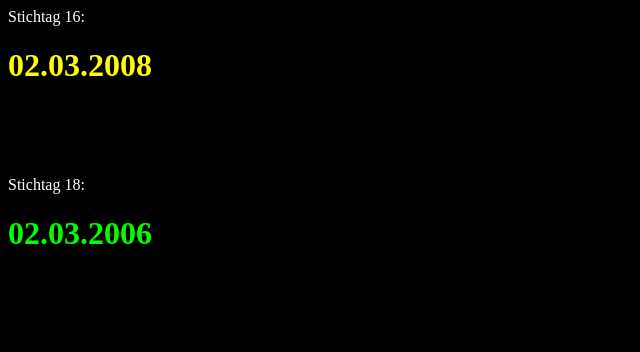
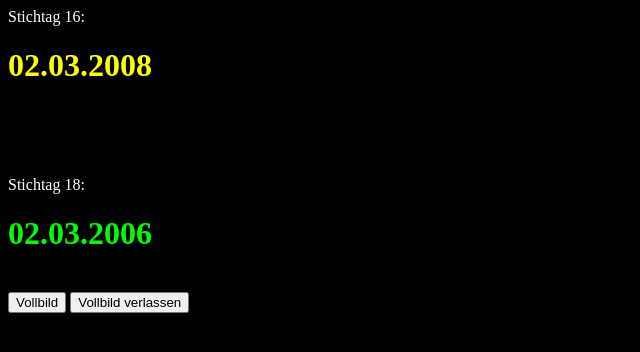
Before and after one commit to fx6666/fx6666.github.io, a plain HTML site: page index.html in a window 1280 px wide. Shown: the whole page, without its empty margins (0-640 px from the left). Drawn offline with Linux system fonts and the light colour scheme.

Commit message:
Update index.html

```diff
--- a/index.html
+++ b/index.html
@@ -7,17 +7,31 @@ body {background-color: black;}
 #age18   {color: lime;}
 p    {color: white;}
 </style>
+
 <script type="text/javascript">
+/* Get the documentElement (<html>) to display the page in fullscreen */
+var elem = document.documentElement;
 
-  var jetzt = new Date();
-  var Tag = jetzt.getDate();
-  var name = "url(Wallpapers/" + Tag + ".jpg)"
+/* View in fullscreen */
+function openFullscreen() {
+  if (elem.requestFullscreen) {
+    elem.requestFullscreen();
+  } else if (elem.webkitRequestFullscreen) { /* Safari */
+    elem.webkitRequestFullscreen();
+  } else if (elem.msRequestFullscreen) { /* IE11 */
+    elem.msRequestFullscreen();
+  }
+}
 
-//  var myVar = setTimeout(setzeFokus, 1000);
-
-function setzeFokus() {
-    document.gbqf.q.focus();
-    document.getElementById("qqq").focus();
+/* Close fullscreen */
+function closeFullscreen() {
+  if (document.exitFullscreen) {
+    document.exitFullscreen();
+  } else if (document.webkitExitFullscreen) { /* Safari */
+    document.webkitExitFullscreen();
+  } else if (document.msExitFullscreen) { /* IE11 */
+    document.msExitFullscreen();
+  }
 }
 // Refresh the page after a delay of X milliseconds
 setTimeout(function(){
@@ -45,5 +59,7 @@ window.onload = function () {
 </script>
 
 </HEAD>
-<BODY><p>Stichtag 16:</p><h1 id="age16"></h1></br></br></br><p>Stichtag 18:</p><h1 id="age18"></h1>
+<BODY><p>Stichtag 16:</p><h1 id="age16"></h1></br></br></br><p>Stichtag 18:</p><h1 id="age18"></h1></br>
+<button onclick="openFullscreen();">Vollbild</button>
+<button onclick="closeFullscreen();">Vollbild verlassen</button>
 </BODY></HTML>
```
